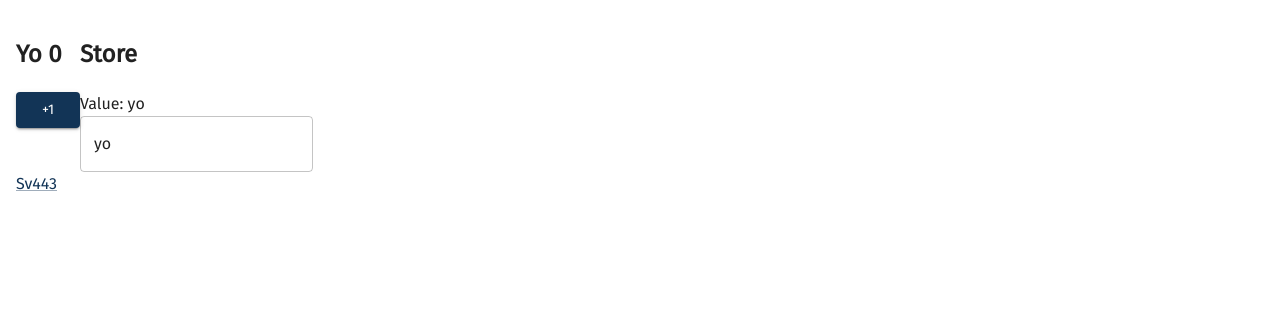
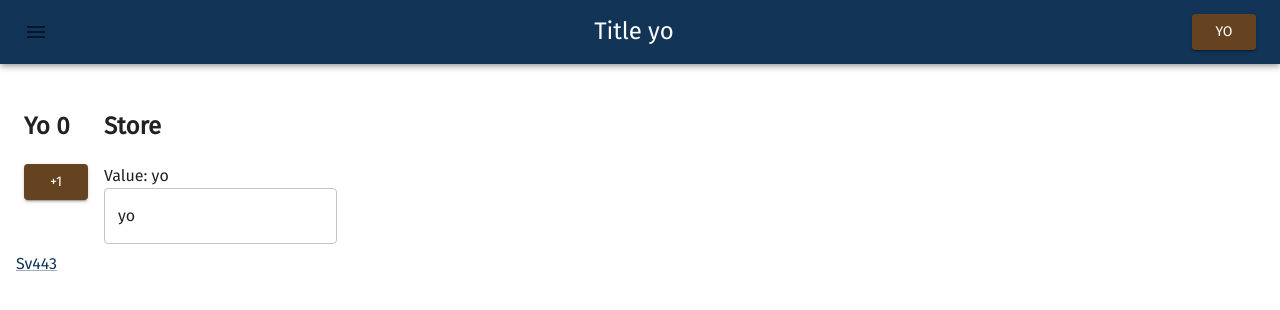
Before and after one commit to Sv443/react-template, a React (Vite) app: page / in a window 1280 px wide. Shown: the top 310 px of the page. Built offline with nearby package versions, Linux system fonts and the light colour scheme.

Commit message:
TitleBar stuff

```diff
--- a/src/App.tsx
+++ b/src/App.tsx
@@ -5,6 +5,7 @@ import { useSelector } from "react-redux";
 import A from "./A";
 import { dispatch } from "./store";
 import { getTest, setTest } from "./store/test";
+import { TitleBar } from "./TitleBar";
 
 export default function App() {
   const [count, setCount] = useState(0);
@@ -21,6 +22,8 @@ export default function App() {
 
   return (
     <React.StrictMode>
+      <Box sx={{ display: "flex", flexDirection: "column" }}>
+        <TitleBar {...{ title: "Title yo" }}></TitleBar>
         <Box sx={{ margin: 2 }}>
           <Box
             sx={{
@@ -28,20 +31,27 @@ export default function App() {
               flexDirection: "row",
             }}
           >
-          <Box sx={{ marginBottom: 1 }}>
+            <Box sx={{ margin: 1, marginBottom: 1 }}>
               <h2>Yo {count}</h2>
-            <Button onClick={() => setCount(count + 1)}>+1</Button>
+              <Button onClick={() => setCount(count + 1)} color="secondary">
+                +1
+              </Button>
             </Box>
 
-          <Box>
+            <Box sx={{ margin: 1 }}>
               <h2>Store</h2>
               <div>Value: {value}</div>
-            <TextField onChange={testChanged} defaultValue={value}></TextField>
+              <TextField
+                onChange={testChanged}
+                defaultValue={value}
+                color="secondary"
+              ></TextField>
             </Box>
           </Box>
 
           <A href="https://github.com/Sv443">Sv443</A>
         </Box>
+      </Box>
     </React.StrictMode>
   );
 }
--- a/src/TitleBar/index.tsx
+++ b/src/TitleBar/index.tsx
@@ -1,3 +1,42 @@
-interface TitleBarProps {}
+import {
+  AppBar,
+  Box,
+  Button,
+  IconButton,
+  Toolbar,
+  Typography,
+} from "@mui/material";
+import { Menu, MenuOpen } from "@mui/icons-material";
+import { getSidebar, setSidebar } from "../store/sidebar";
+import { dispatch } from "../store";
+import { useSelector } from "react-redux";
 
-export function TitleBar({}: TitleBarProps) {}
+interface TitleBarProps {
+  title: string;
+}
+
+export function TitleBar({ title }: TitleBarProps) {
+  const sidebar = useSelector(getSidebar);
+
+  return (
+    <Box sx={{ flexGrow: 1 }}>
+      <AppBar position="sticky" enableColorOnDark={true} color="primary">
+        <Toolbar sx={{ display: "flex", justifyContent: "space-between" }}>
+          <IconButton
+            size="large"
+            edge="start"
+            aria-label="menu"
+            onClick={() => dispatch(setSidebar(!sidebar))}
+            sx={{ mr: 2 }}
+          >
+            {sidebar ? <MenuOpen /> : <Menu />}
+          </IconButton>
+          <Typography noWrap={true} variant="h5">
+            {title}
+          </Typography>
+          <Button color="secondary">Yo</Button>
+        </Toolbar>
+      </AppBar>
+    </Box>
+  );
+}
--- a/src/store/reducer.ts
+++ b/src/store/reducer.ts
@@ -1,7 +1,9 @@
 import test from "./test";
+import sidebar from "./sidebar";
 
 const root = {
   test,
+  sidebar,
 };
 
 export default root;
--- /dev/null
+++ b/src/store/sidebar.ts
@@ -0,0 +1,15 @@
+import {
+  ActionCreatorWithPayload,
+  createAction,
+  createReducer,
+} from "@reduxjs/toolkit";
+import { Store } from "./store";
+
+export const setSidebar: ActionCreatorWithPayload<boolean, "setSidebar"> =
+  createAction("setSidebar");
+
+export default createReducer(false, {
+  [setSidebar.type]: (s, { payload }) => payload,
+});
+
+export const getSidebar = (s: Store): boolean => s.sidebar;
--- a/src/store/store.d.ts
+++ b/src/store/store.d.ts
@@ -1,3 +1,4 @@
 export interface Store {
   test: string;
+  sidebar: boolean;
 }
```
Also changed, not shown: package.json (+15 -1 lines), src/settings.ts (added, +13 -0 lines), 2 other files (tests, documents, lock files or other folders). Lines whose indentation alone changed are shown as unchanged.
